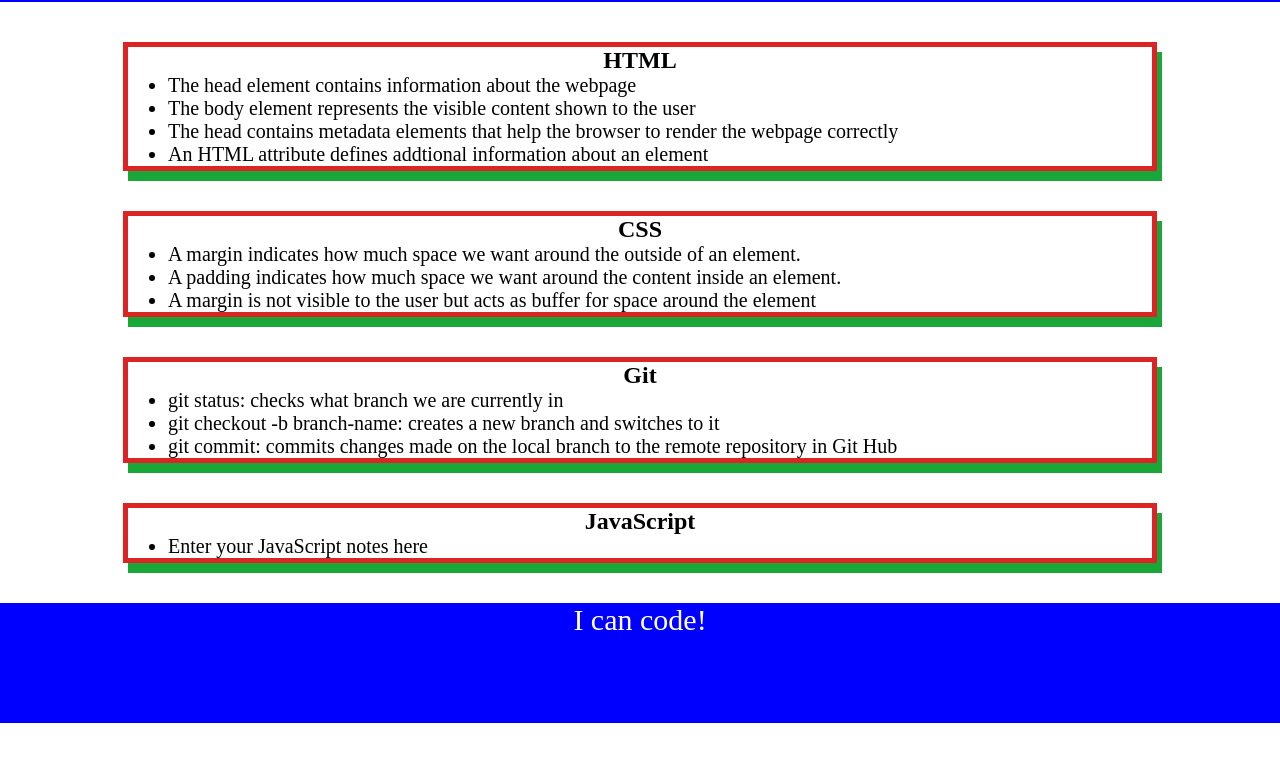
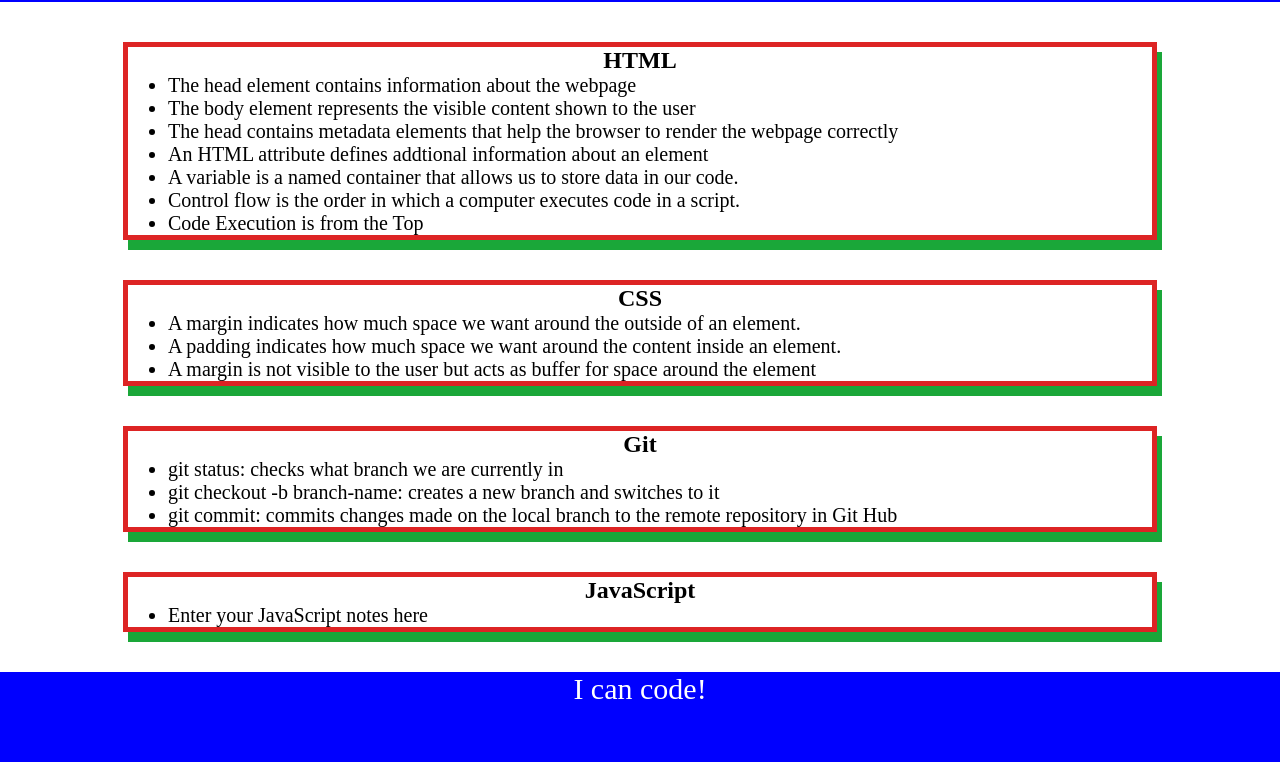
Before and after one commit to gmuch1209/PRE-WORK-STUDY-GUIDE, a plain HTML site: page index.html in a window 1280 px wide. Shown: the part 118-880 px from the top of the page. Before the commit the page ends 841 px from the top, so only its background shows below. Drawn offline with Linux system fonts and the light colour scheme.

```diff
--- a/index.html
+++ b/index.html
@@ -22,7 +22,10 @@
           <li>The body element represents the visible content shown to the user</li>
           <li>The head contains metadata elements that help the browser to render the webpage correctly</li>
           <li>An HTML attribute defines addtional information about an element</li>
-        </ul>
+          <li>A variable is a named container that allows us to store data in our code.</li>
+          <li>Control flow is the order in which a computer executes code in a script.</li>
+          <li>Code Execution is from the Top </li>
+       </ul>
       </section>
 
       <section class="card" id="css-section">
```
